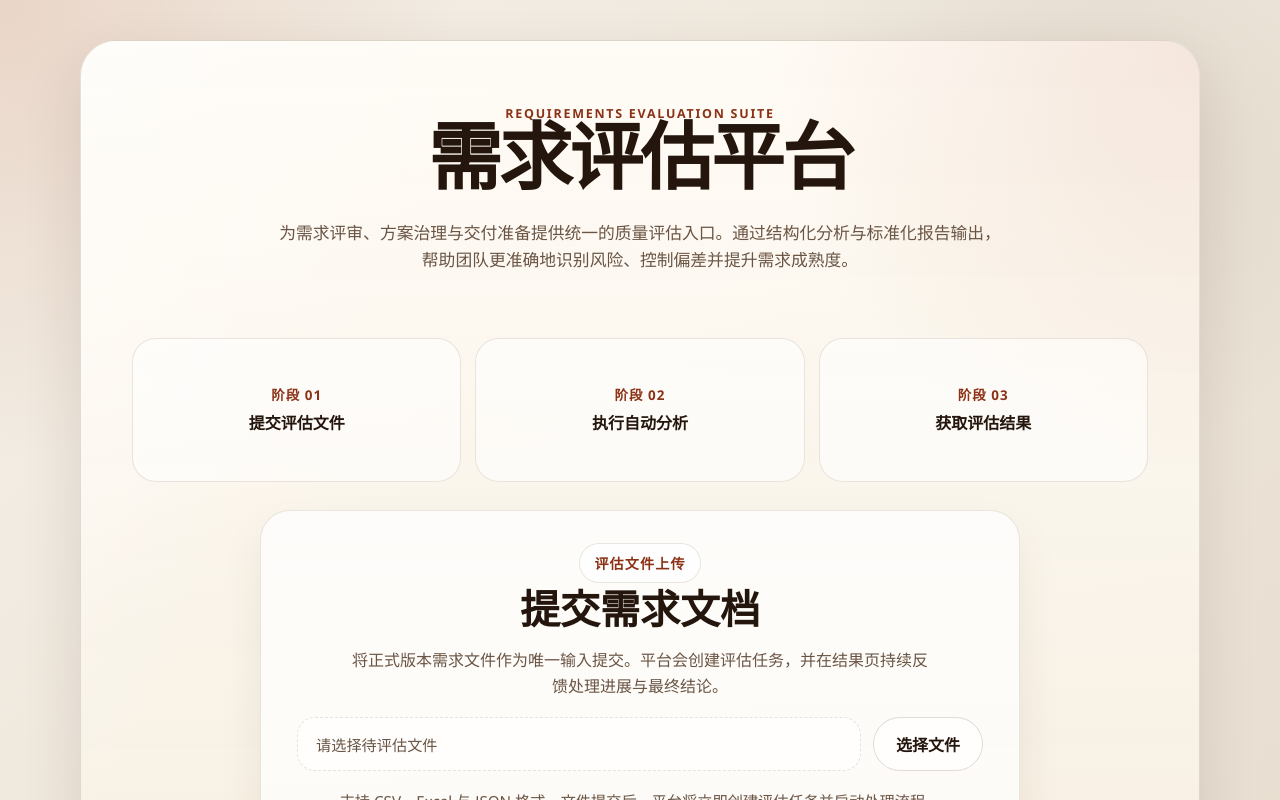
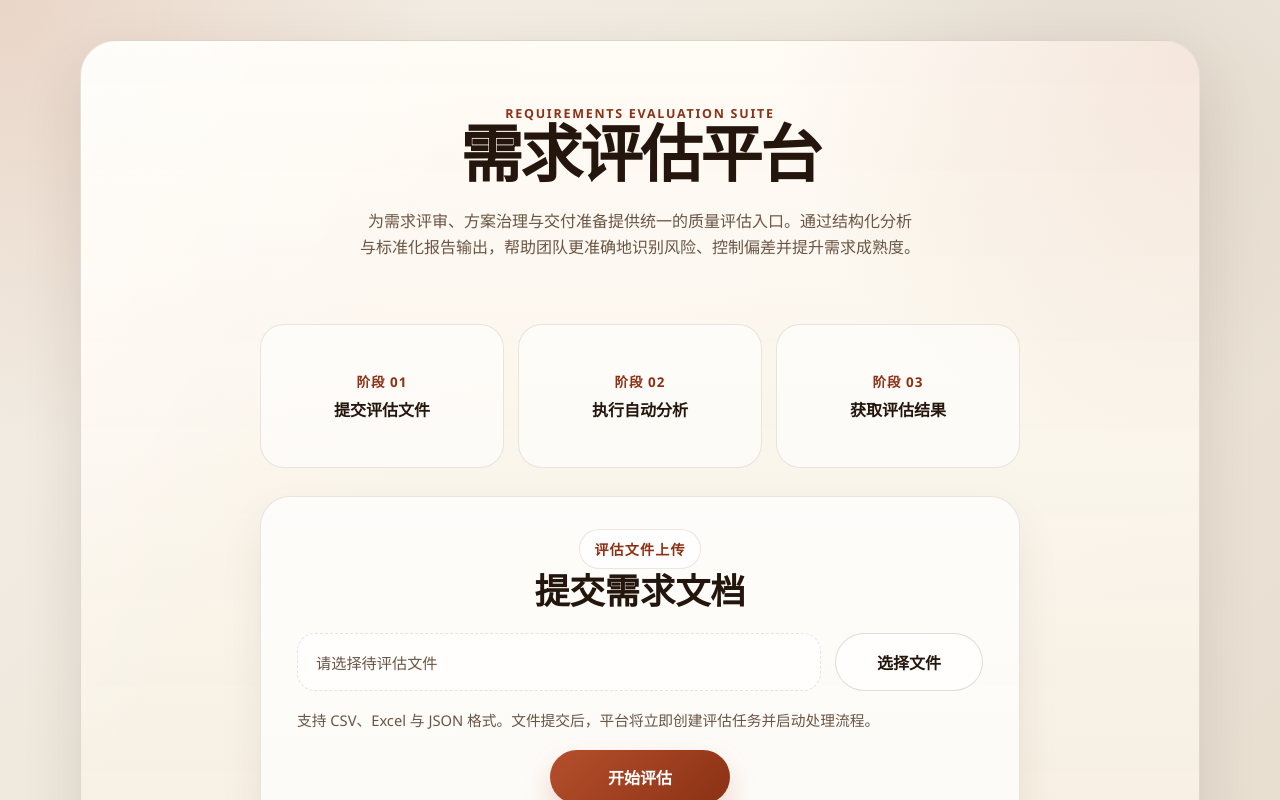
Before and after one commit to missparadox/requirement-evaluator, a React (Vite) app in the folder frontend/: page / in a window 1280 px wide. Shown: the top 800 px of the page. Built offline with nearby package versions, Linux system fonts and the light colour scheme.

Commit message:
Finalize approved frontend page layout

```diff
--- a/frontend/src/components/FileUploadForm.tsx
+++ b/frontend/src/components/FileUploadForm.tsx
@@ -58,9 +58,6 @@ export function FileUploadForm() {
       <div className="upload-form-heading">
         <p className="upload-section-label">评估文件上传</p>
         <h2 className="upload-form-title">提交需求文档</h2>
-        <p className="upload-form-copy">
-          将正式版本需求文件作为唯一输入提交。平台会创建评估任务，并在结果页持续反馈处理进展与最终结论。
-        </p>
       </div>
       <div className="upload-file-row">
         <div className="upload-file-name">{selectedFile?.name ?? "请选择待评估文件"}</div>
@@ -85,9 +82,11 @@ export function FileUploadForm() {
       <p className="upload-help">
         支持 CSV、Excel 与 JSON 格式。文件提交后，平台将立即创建评估任务并启动处理流程。
       </p>
-      <button className="upload-primary-button" type="submit" disabled={isSubmitting}>
-        {isSubmitting ? "提交中..." : "开始评估"}
-      </button>
+      <div className="upload-submit-row">
+        <button className="upload-primary-button" type="submit" disabled={isSubmitting}>
+          {isSubmitting ? "提交中..." : "开始评估"}
+        </button>
+      </div>
       {error ? <p className="upload-error">{error}</p> : null}
     </form>
   );
--- a/frontend/src/pages/EvaluationDetailPage.tsx
+++ b/frontend/src/pages/EvaluationDetailPage.tsx
@@ -231,9 +231,11 @@ export function EvaluationDetailPage() {
           <h1 className="page-title">需求评估结果</h1>
         </header>
         <SectionDivider title="任务信息" />
-        <EvaluationStatusPanel evaluationId={evaluationId} evaluation={evaluation ?? null} />
+        <section className="detail-page-section" aria-label="任务信息概览">
+          <EvaluationStatusPanel evaluationId={evaluationId} evaluation={evaluation ?? null} />
+        </section>
         <SectionDivider title="评估结论" />
-        <section className="conclusion-stack" aria-label="结果概览">
+        <section className="detail-page-section conclusion-stack" aria-label="结果概览">
           {renderStateCard()}
         </section>
       </div>
--- a/frontend/src/styles/global.css
+++ b/frontend/src/styles/global.css
@@ -93,21 +93,22 @@ select {
 .page-title {
   margin: 0;
   font-family: var(--font-display);
-  font-size: clamp(2.7rem, 6vw, 4.6rem);
+  font-size: clamp(2.3rem, 5vw, 3.9rem);
   line-height: 0.95;
   letter-spacing: -0.04em;
 }
 
 .page-intro {
-  max-width: 46rem;
+  max-width: 40rem;
   margin: 16px 0 0;
   color: var(--muted);
   line-height: 1.6;
-  font-size: 1.05rem;
+  font-size: 1rem;
+  text-wrap: balance;
 }
 
 .upload-lower {
-  width: 100%;
+  width: min(760px, 100%);
   display: grid;
   gap: 28px;
   margin-top: 36px;
@@ -149,8 +150,8 @@ select {
 .upload-form {
   display: grid;
   gap: 18px;
-  width: min(760px, 100%);
-  margin: 0 auto;
+  width: 100%;
+  margin: 0;
   padding: 32px clamp(20px, 3vw, 36px);
   border: 1px solid rgba(110, 82, 55, 0.14);
   border-radius: 30px;
@@ -161,7 +162,7 @@ select {
 .upload-form-heading {
   display: grid;
   justify-items: center;
-  gap: 12px;
+  gap: 10px;
 }
 
 .upload-section-label {
@@ -184,28 +185,20 @@ select {
 .upload-form-title {
   margin: 0;
   font-family: var(--font-display);
-  font-size: clamp(1.8rem, 3.4vw, 2.5rem);
+  font-size: clamp(1.65rem, 3vw, 2.2rem);
   line-height: 1;
-}
-
-.upload-form-copy {
-  max-width: 36rem;
-  margin: 0;
-  color: var(--muted);
-  line-height: 1.65;
-  text-align: center;
 }
 
 .upload-file-row {
   display: grid;
-  grid-template-columns: minmax(0, 1fr) auto;
-  gap: 12px;
-  align-items: center;
+  grid-template-columns: minmax(0, 1fr) 148px;
+  gap: 14px;
+  align-items: stretch;
   width: 100%;
 }
 
 .upload-file-name {
-  min-height: 54px;
+  min-height: 58px;
   display: flex;
   align-items: center;
   padding: 14px 18px;
@@ -214,6 +207,7 @@ select {
   background: rgba(255, 255, 255, 0.72);
   color: var(--muted);
   font-size: 0.95rem;
+  text-align: left;
 }
 
 .upload-file-row input[type="file"] {
@@ -276,11 +270,16 @@ select {
 
 .upload-help {
   margin: 0;
-  max-width: 44rem;
+  max-width: 100%;
   color: var(--muted);
   line-height: 1.6;
-  font-size: 0.95rem;
-  text-align: center;
+  font-size: 0.92rem;
+  text-align: left;
+}
+
+.upload-submit-row {
+  display: flex;
+  justify-content: center;
 }
 
 .upload-error {
@@ -361,10 +360,14 @@ select {
   gap: 18px;
 }
 
-.conclusion-stack {
+.detail-page-section {
   width: min(980px, 100%);
   justify-self: center;
   display: grid;
+}
+
+.conclusion-stack {
+  gap: 18px;
 }
 
 .detail-copy,
@@ -407,6 +410,7 @@ select {
 .conclusion-hero-card {
   display: grid;
   gap: 18px;
+  height: 100%;
 }
 
 .result-overview-grid {
@@ -414,6 +418,7 @@ select {
   grid-template-columns: minmax(0, 1.7fr) minmax(260px, 0.9fr);
   gap: 16px;
   align-items: stretch;
+  width: 100%;
 }
 
 .conclusion-hero-header {
@@ -427,6 +432,13 @@ select {
   display: grid;
   grid-template-columns: 1fr;
   gap: 16px;
+  height: 100%;
+}
+
+.result-metric-card {
+  display: grid;
+  align-content: center;
+  text-align: center;
 }
 
 .result-metric-card p {
@@ -566,12 +578,14 @@ select {
 .report-viewer {
   display: grid;
   gap: 18px;
+  width: 100%;
 }
 
 .detail-secondary-grid {
   display: grid;
   grid-template-columns: repeat(3, minmax(0, 1fr));
   gap: 16px;
+  align-items: stretch;
 }
 
 .result-section-card,
@@ -579,6 +593,10 @@ select {
 .result-summary-card {
   display: grid;
   gap: 12px;
+}
+
+.result-section-card {
+  align-content: start;
 }
 
 .result-section-title {
@@ -613,6 +631,10 @@ select {
     width: 100%;
   }
 
+  .upload-help {
+    text-align: center;
+  }
+
   .detail-shell {
     padding: 18px;
   }
```
Also changed, not shown: 2 other files (tests, documents, lock files or other folders).
